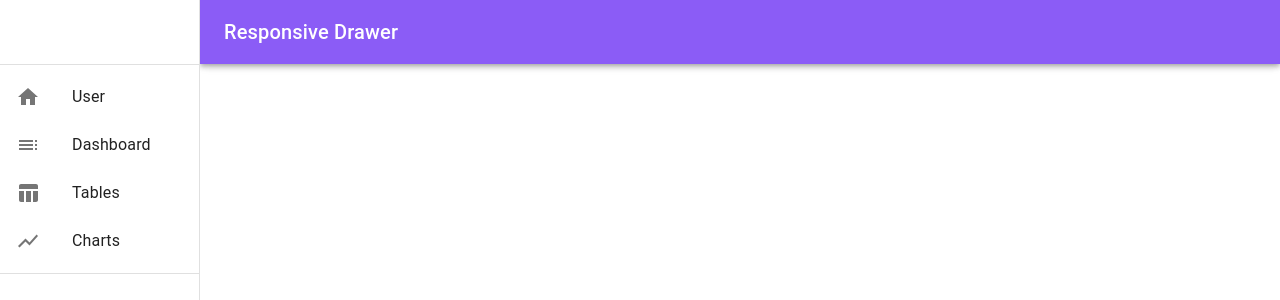
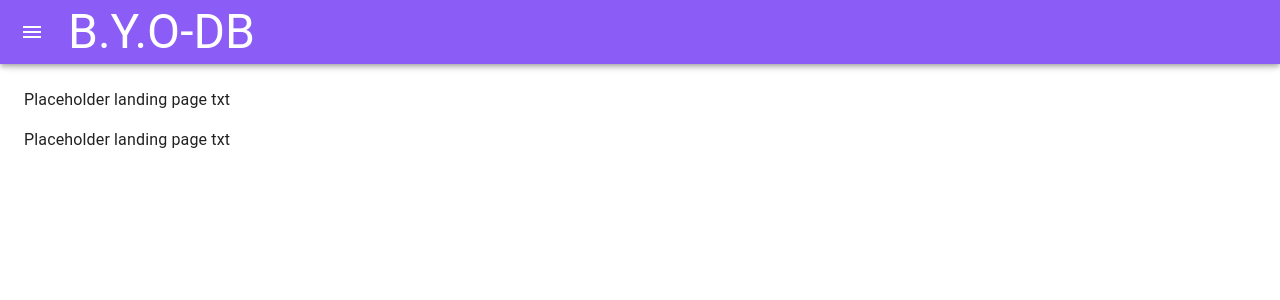
Before and after one commit to kev-rod43/byo-db, a React (Vite) app in the folder client/: page / in a window 1280 px wide. Shown: the top 300 px of the page. Built offline with nearby package versions, Linux system fonts and the light colour scheme.

Commit message:
update nav drawer to be hidden

```diff
--- a/client/src/components/layout/NavDrawer.jsx
+++ b/client/src/components/layout/NavDrawer.jsx
@@ -1,48 +1,32 @@
 
 import * as React from 'react';
-import PropTypes from 'prop-types';
-import AppBar from '@mui/material/AppBar';
+import { styled, useTheme } from '@mui/material/styles';
 import Box from '@mui/material/Box';
+import Drawer from '@mui/material/Drawer';
 import CssBaseline from '@mui/material/CssBaseline';
+import MuiAppBar from '@mui/material/AppBar';
+import Toolbar from '@mui/material/Toolbar';
+import List from '@mui/material/List';
+import Typography from '@mui/material/Typography';
 import Divider from '@mui/material/Divider';
-import Drawer from '@mui/material/Drawer';
 import IconButton from '@mui/material/IconButton';
-import InboxIcon from '@mui/icons-material/MoveToInbox';
-import List from '@mui/material/List';
+import MenuIcon from '@mui/icons-material/Menu';
+import ChevronLeftIcon from '@mui/icons-material/ChevronLeft';
+import ChevronRightIcon from '@mui/icons-material/ChevronRight';
 import ListItem from '@mui/material/ListItem';
 import ListItemButton from '@mui/material/ListItemButton';
 import ListItemIcon from '@mui/material/ListItemIcon';
 import ListItemText from '@mui/material/ListItemText';
+import InboxIcon from '@mui/icons-material/MoveToInbox';
 import MailIcon from '@mui/icons-material/Mail';
-import MenuIcon from '@mui/icons-material/Menu';
-import Toolbar from '@mui/material/Toolbar';
-import Typography from '@mui/material/Typography';
 import ShowChartIcon from '@mui/icons-material/ShowChart';
 import TocIcon from '@mui/icons-material/Toc';
 import HomeIcon from '@mui/icons-material/Home'; // Assuming HomeIcon is for "User"
 import TableChartIcon from '@mui/icons-material/TableChart'; // Assuming TableChartIcon is for "Tables"
 
-const drawerWidth = 200;
 
-function NavDrawer(props) {
-  const { window } = props;
-  const [mobileOpen, setMobileOpen] = React.useState(false);
-  const [isClosing, setIsClosing] = React.useState(false);
+const drawerWidth = 240;
 
-  const handleDrawerClose = () => {
-    setIsClosing(true);
-    setMobileOpen(false);
-  };
-
-  const handleDrawerTransitionEnd = () => {
-    setIsClosing(false);
-  };
-
-  const handleDrawerToggle = () => {
-    if (!isClosing) {
-      setMobileOpen(!mobileOpen);
-    }
-  };
 
   const selectIcon = (index) => {
     switch (index) {
@@ -59,84 +43,129 @@ function NavDrawer(props) {
     }
   };
 
-  const drawer = (
-    <div>
-      <Toolbar />
-      <Divider />
-      <List>
-        {['User', 'Dashboard', 'Tables', 'Charts'].map((text, index) => (
-          <ListItem key={text} disablePadding>
-            <ListItemButton>
-              <ListItemIcon>
-                {selectIcon(index)}
-              </ListItemIcon>
-              <ListItemText primary={text} />
-            </ListItemButton>
-          </ListItem>
-        ))}
-      </List>
-      <Divider />
-    </div>
-  );
 
-  const container = window !== undefined ? () => window().document.body : undefined;
+
+
+const Main = styled('main', { shouldForwardProp: (prop) => prop !== 'open' })(
+  ({ theme, open }) => ({
+    flexGrow: 1,
+    padding: theme.spacing(3),
+    transition: theme.transitions.create('margin', {
+      easing: theme.transitions.easing.sharp,
+      duration: theme.transitions.duration.leavingScreen,
+    }),
+    marginLeft: `-${drawerWidth}px`,
+    ...(open && {
+      transition: theme.transitions.create('margin', {
+        easing: theme.transitions.easing.easeOut,
+        duration: theme.transitions.duration.enteringScreen,
+      }),
+      marginLeft: 0,
+    }),
+  }),
+);
+
+const AppBar = styled(MuiAppBar, {
+  shouldForwardProp: (prop) => prop !== 'open',
+})(({ theme, open }) => ({
+  transition: theme.transitions.create(['margin', 'width'], {
+    easing: theme.transitions.easing.sharp,
+    duration: theme.transitions.duration.leavingScreen,
+  }),
+  ...(open && {
+    width: `calc(100% - ${drawerWidth}px)`,
+    marginLeft: `${drawerWidth}px`,
+    transition: theme.transitions.create(['margin', 'width'], {
+      easing: theme.transitions.easing.easeOut,
+      duration: theme.transitions.duration.enteringScreen,
+    }),
+  }),
+}));
+
+const DrawerHeader = styled('div')(({ theme }) => ({
+  display: 'flex',
+  alignItems: 'center',
+  padding: theme.spacing(0, 1),
+  // necessary for content to be below app bar
+  ...theme.mixins.toolbar,
+  justifyContent: 'flex-end',
+}));
+
+export default function NavDrawer() {
+  const theme = useTheme();
+  const [open, setOpen] = React.useState(false);
+
+  const handleDrawerOpen = () => {
+    setOpen(true);
+  };
+
+  const handleDrawerClose = () => {
+    setOpen(false);
+  };
 
   return (
     <Box sx={{ display: 'flex' }}>
       <CssBaseline />
-      <AppBar position="fixed" sx={{ width: { sm: `calc(100% - ${drawerWidth}px)` }, ml: { sm: `${drawerWidth}px` } }}>
+      <AppBar position="fixed" open={open}>
         <Toolbar>
           <IconButton
             color="inherit"
             aria-label="open drawer"
+            onClick={handleDrawerOpen}
             edge="start"
-            onClick={handleDrawerToggle}
-            sx={{ mr: 2, display: { sm: 'none' } }}
+            sx={{ mr: 2, ...(open && { display: 'none' }) }}
           >
             <MenuIcon />
           </IconButton>
-          <Typography variant="h6" noWrap component="div">
-            Responsive Drawer
+          <Typography variant="h3" noWrap component="div" >
+            B.Y.O-DB
           </Typography>
         </Toolbar>
       </AppBar>
-      <Box
-        component="nav"
-        sx={{ width: { sm: drawerWidth }, flexShrink: { sm: 0 } }}
-        aria-label="mailbox folders"
+      <Drawer
+        sx={{
+          width: drawerWidth,
+          flexShrink: 0,
+          '& .MuiDrawer-paper': {
+            width: drawerWidth,
+            boxSizing: 'border-box',
+          },
+        }}
+        variant="persistent"
+        anchor="left"
+        open={open}
       >
-        <Drawer
-          container={container}
-          variant="temporary"
-          open={mobileOpen}
-          onClose={handleDrawerClose}
-          ModalProps={{
-            keepMounted: true, // Better open performance on mobile.
-          }}
-          sx={{
-            display: { xs: 'block', sm: 'none' },
-            '& .MuiDrawer-paper': { boxSizing: 'border-box', width: drawerWidth },
-          }}
-        >
-          {drawer}
-        </Drawer>
-        <Drawer
-          variant="permanent"
-          sx={{
-            display: { xs: 'none', sm: 'block' },
-            '& .MuiDrawer-paper': { boxSizing: 'border-box', width: drawerWidth },
-          }}
-          open
-        >
-          {drawer}
-        </Drawer>
-      </Box>
+        <DrawerHeader>
+          <IconButton onClick={handleDrawerClose}>
+            {theme.direction === 'ltr' ? <ChevronLeftIcon /> : <ChevronRightIcon />}
+          </IconButton>
+        </DrawerHeader>
+        <Divider />
+        <List>
+          {['Inbox', 'Starred', 'Send email', 'Drafts'].map((text, index) => (
+            <ListItem key={text} disablePadding>
+              <ListItemButton>
+                <ListItemIcon>
+                <ListItemIcon>
+//                 {selectIcon(index)}
+//               </ListItemIcon>
+                </ListItemIcon>
+                <ListItemText primary={text} />
+              </ListItemButton>
+            </ListItem>
+          ))}
+        </List>
+
+      </Drawer>
+      <Main open={open}>
+        <DrawerHeader />
+        <Typography paragraph>
+          Placeholder landing page txt
+        </Typography>
+        <Typography paragraph>
+        Placeholder landing page txt
+        </Typography>
+      </Main>
     </Box>
   );
 }
-
-NavDrawer.propTypes = {
-  window: PropTypes.func,
-};
-
-export default NavDrawer
--- a/client/src/pages/LandingPage.jsx
+++ b/client/src/pages/LandingPage.jsx
@@ -7,7 +7,8 @@ const LandingPage = () => {
 return(<>
 
     <NavDrawer/>
-    <h1>Welcome!</h1>
+
+
 </>)
 };
 
```
